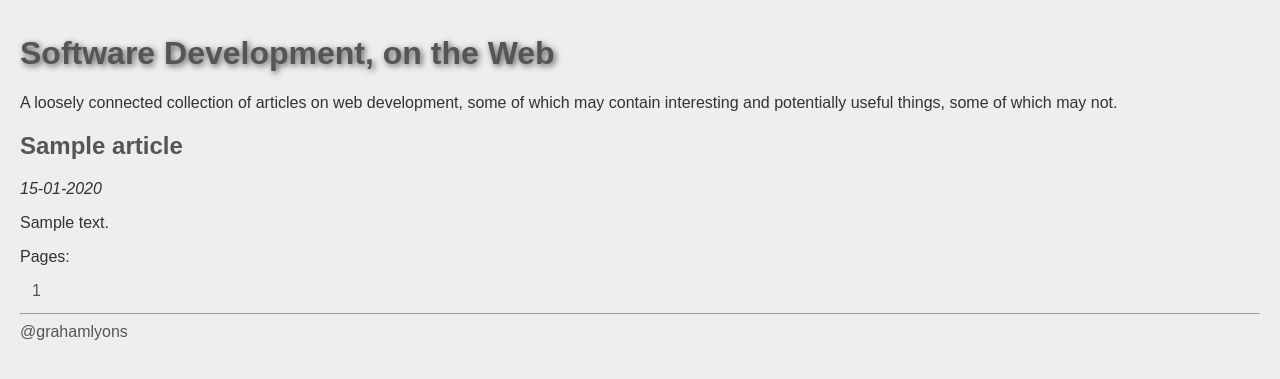
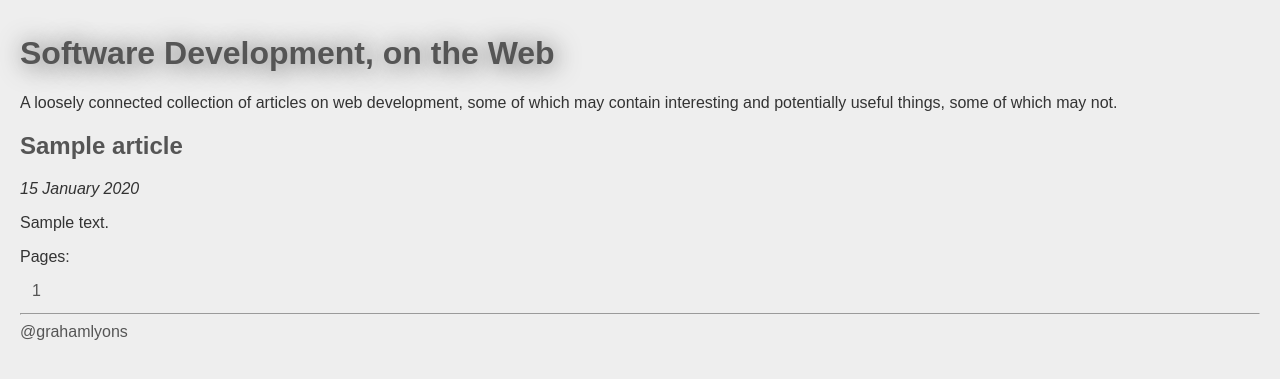
Before and after one commit to grahamlyons/mysite, a Flask app: template templates/index.html in a window 1280 px wide. Shown: the top 379 px of the page. Run offline with Flask 2, Linux system fonts and the light colour scheme; the template is opened without the code that fills it: most values are stand-ins (such as "Sample title", 1, 10 or a date in 2020); some libraries are stand-ins or nearby versions.

Commit message:
Update date format and make text shadow a bit more readable...

```diff
--- a/templates/layout.html
+++ b/templates/layout.html
@@ -1,5 +1,5 @@
 {% macro dsp_date(article) -%}
-    <p class="date">{{ article.date.strftime('%d-%m-%Y') }}</p>
+    <p class="date">{{ article.date.strftime('%d %B %Y') }}</p>
 {%- endmacro %}
 <!DOCTYPE HTML>
 <html>
@@ -47,7 +47,7 @@
             }
 
             .index-title {
-                text-shadow: 2px 2px 6px;
+                text-shadow: 2px 2px 24px;
             }
 
             .date {
```
